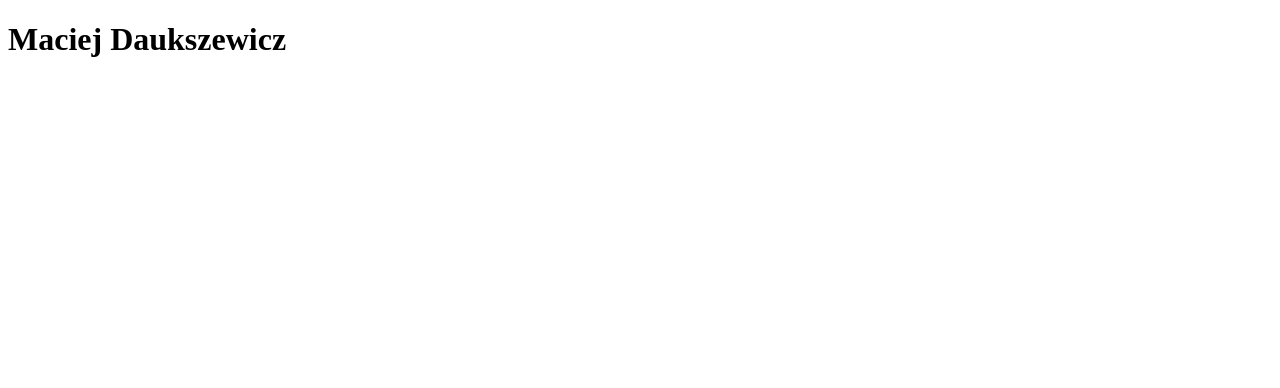
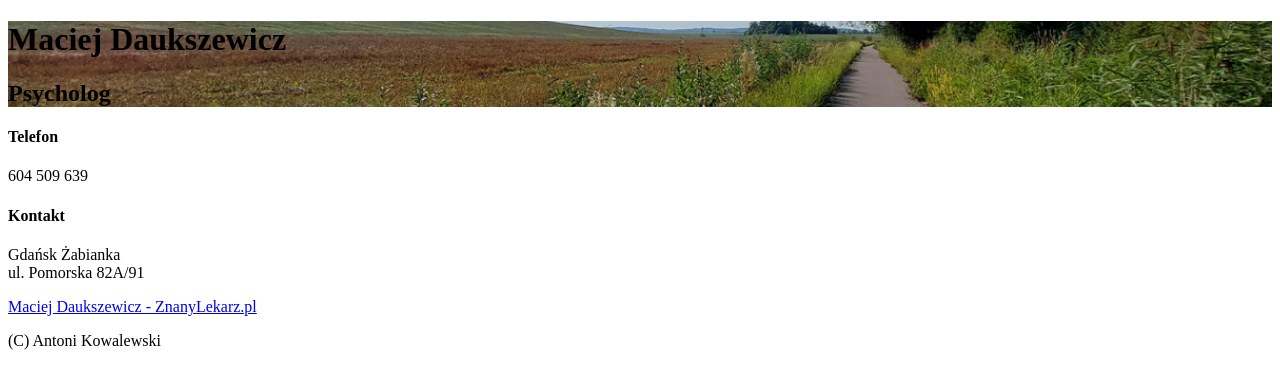
Before and after one commit to ankow8/psychologist-website, a website: page index.html in a window 1280 px wide. Drawn offline with Linux system fonts and the light colour scheme; a script that the page names is missing.

Commit message:
Add html content

```diff
--- a/index.html
+++ b/index.html
@@ -8,6 +8,34 @@
     <link rel="stylesheet" href="css/style.css">
   </head>
   <body>
-    <h1>Maciej Daukszewicz</h1>
+    <header class="top_image">
+      <div class="top_image_background">
+        <h1 class="page_title">Maciej Daukszewicz</h1>
+        <h2 class="page_subtitle">Psycholog</h2>
+      </div>
+    </header>
+    <section class="info">
+      <div class="container">
+        <div class="row">
+          <div class="box">
+            <h4>Telefon</h4>
+            <p>604 509 639</p>
+          </div>
+          <div class="box">
+            <h4>Kontakt</h4>
+            <p>Gdańsk Żabianka<br>ul. Pomorska 82A/91</p>
+          </div>
+        </div>
+      </div>
+      <div class="link_znany_lekarz">
+        <a id="zl-url" class="zl-url" href="https://www.znanylekarz.pl/maciej-daukszewicz/psycholog-psychoterapeuta/gdansk" rel="nofollow" data-zlw-doctor="maciej-daukszewicz" data-zlw-type="big" data-zlw-opinion="true" data-zlw-hide-branding="true">
+          Maciej Daukszewicz - ZnanyLekarz.pl
+        </a>
+        <script>!function($_x,_s,id){var js,fjs=$_x.getElementsByTagName(_s)[0];if(!$_x.getElementById(id)){js = $_x.createElement(_s);js.id = id;js.src = "//platform.docplanner.com/js/widget.js";fjs.parentNode.insertBefore(js,fjs);}}(document,"script","zl-widget-s");</script>
+      </div>
+    </section>
+    <footer>
+      <p>(C) Antoni Kowalewski</p>
+    </footer>
   </body>
 </html>
--- a/sass/style.scss
+++ b/sass/style.scss
@@ -0,0 +1,14 @@
+header {
+  background-image: url(/images/road.jpg);
+  background-size: cover;
+  background-position: center;
+  .top_image {
+
+    .top_image_background {
+      border: 1px solid;
+      display: flex;
+      max-width: 900px;
+      margin: 0 auto;
+    }
+  }
+}
```
Also changed, not shown: css/style.css, images/road.jpg (added), 1 other file.
